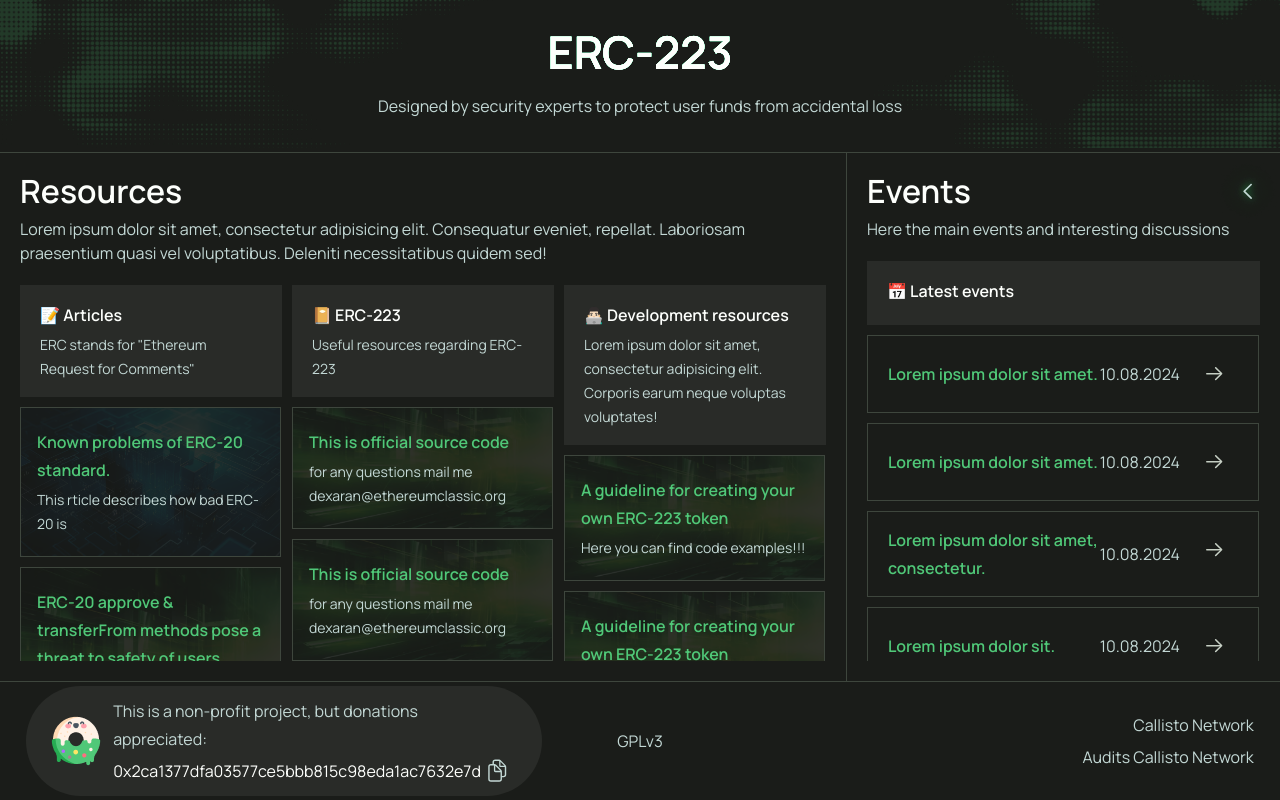
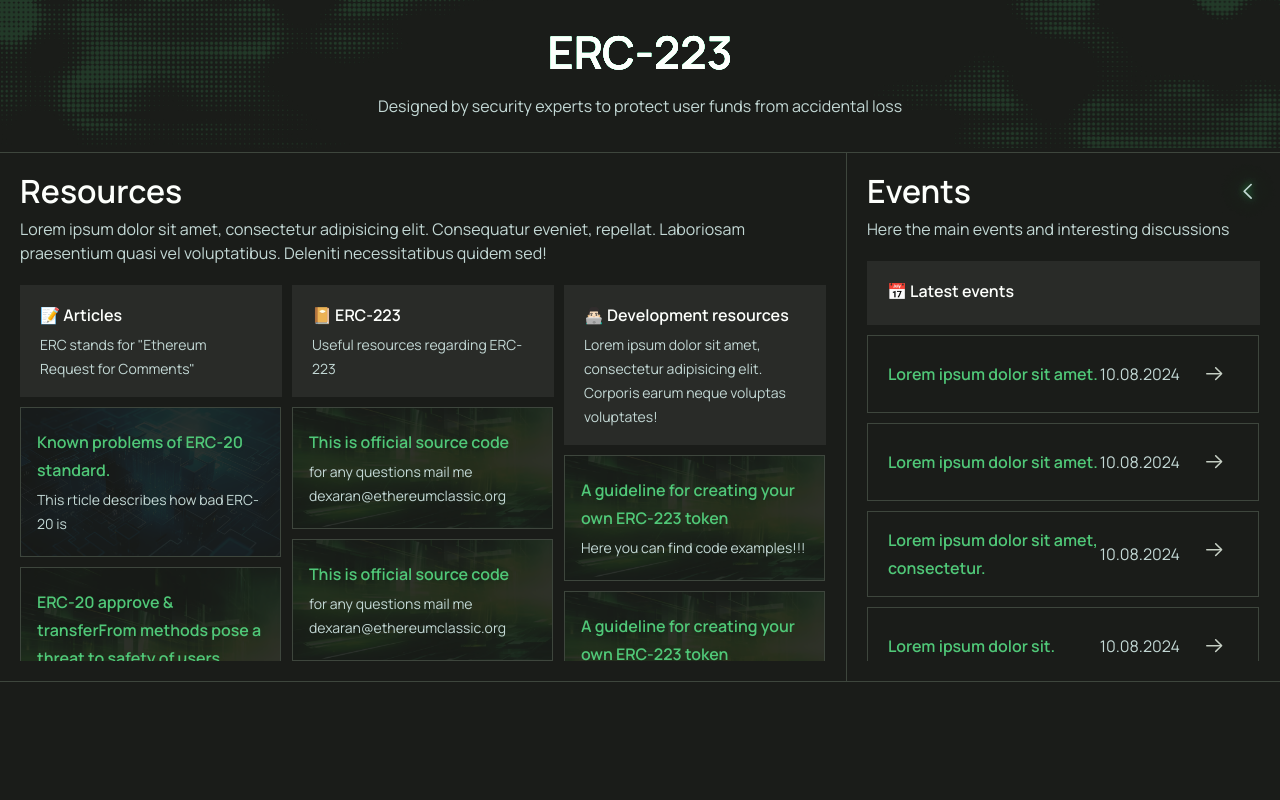
Before and after one commit to Dexaran/dexaran.github.io, a Next.js app in the folder erc223-page-sources/: page / in a window 1280 px wide. Built offline with nearby package versions, Linux system fonts and the light colour scheme.

Commit message:
Update Home.module.scss

```diff
--- a/erc223-page-sources/src/styles/Home.module.scss
+++ b/erc223-page-sources/src/styles/Home.module.scss
@@ -24,7 +24,7 @@
 }
 
 .footer {
-  display: none;
+  visibility: hidden;
   font-size: 16px;
   line-height: 28px;
   height: 118px;
```
